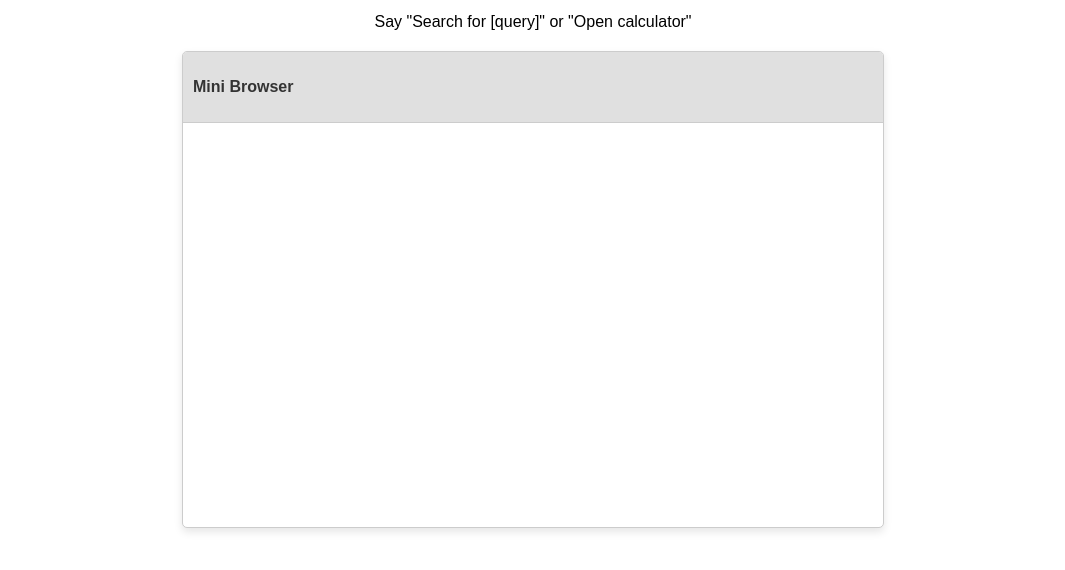
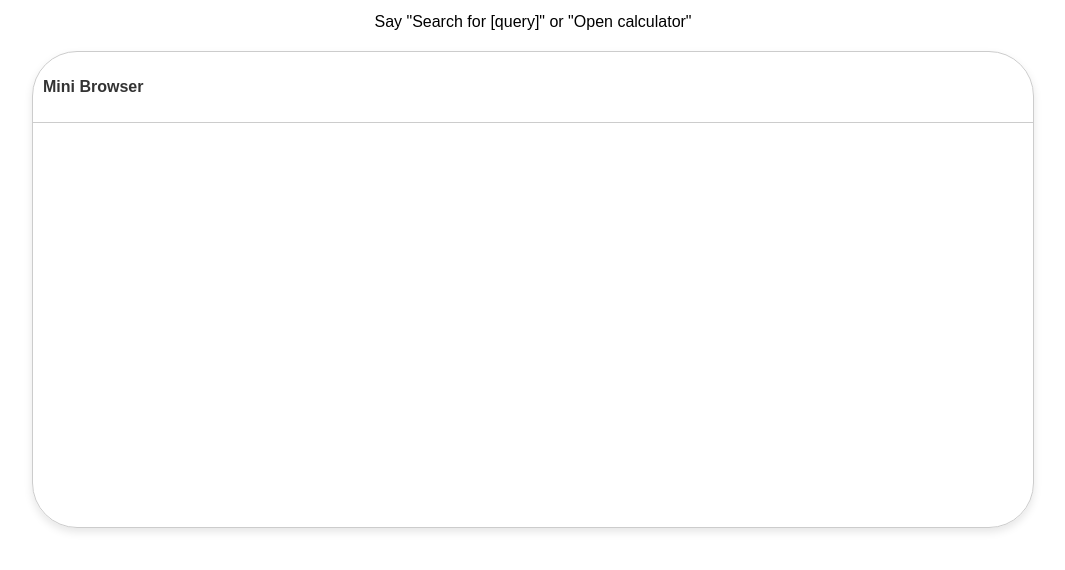
Before and after one commit to Divyyy/Voice-Assistance, a website: page index.html in a window 1280 px wide. Shown: the part 198-768 px from the top of the page, without its empty margins (107-1172 px from the left). Drawn offline with Linux system fonts and the light colour scheme.

Commit message:
Update style.css

```diff
--- a/style.css
+++ b/style.css
@@ -5,7 +5,8 @@ body {
   justify-content: center;
   align-items: center;
   font-family: Arial, sans-serif;
-  transition: background 1s ease; /* Smooth transition for daylight effect */
+  transition: background 30s ease; /* Smooth transition for daylight effect */
+
 }
 
 .container {
@@ -21,17 +22,20 @@ button {
 
 .mini-browser {
   margin-top: 20px;
-  width: 700px;
+  width:1000px;
 
-  border: 1px solid #ccc;
-  border-radius: 5px;
-  background: white;
-  overflow: hidden;
+
+
+
+  border:1px solid#ccc;
+  border-radius: 45px;
+  background:transparent;
+  overflow: auto;
   box-shadow: 0 4px 8px rgba(0, 0, 0, 0.1);
 }
 
 .browser-header {
-  background: #e0e0e0;
+  background: transparent;
   padding: 10px;
   text-align: left;
   border-bottom: 1px solid #ccc;
@@ -47,5 +51,5 @@ button {
 
 /* Initial background (fallback if JavaScript is disabled) */
 body {
-  background: linear-gradient(to bottom, #87CEEB, #FFDD99); /* Daytime colors */
+  background-image:'url(EVE.jpg)';/* Daytime colors */
 }
```
